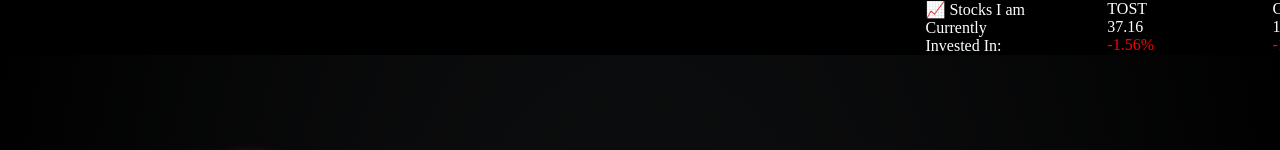
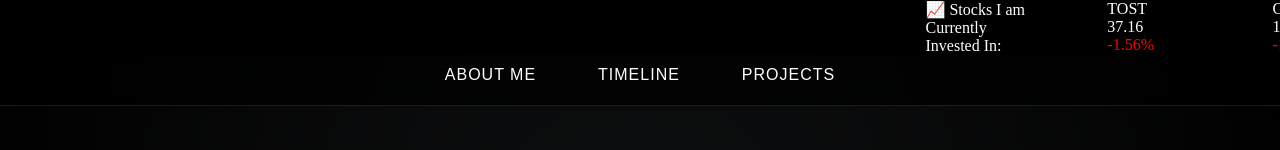
Before and after one commit to MichaelAho1/Portfolio, a React (Vite) app: page / in a window 1280 px wide. Shown: the top 150 px of the page. Built offline with nearby package versions, Linux system fonts and the light colour scheme; no server answers.

Commit message:
added navbar still need to make it so it works

```diff
--- a/src/App.css
+++ b/src/App.css
@@ -16,7 +16,7 @@ body {
   width: 100%;
   max-width: 1200px;
   padding: 20px;
-  margin-top: 40px;
+  margin-top: 125px;
   display: flex;
   flex-direction: column;
   align-items: center;
--- a/src/App.jsx
+++ b/src/App.jsx
@@ -1,6 +1,7 @@
 import { useState } from "react";
 import "./App.css";
 import StockBar from "./components/stockbar/stockbar";
+import NavBar from "./components/navbar/NavBar";
 import Profile from "./components/profile/profile";
 import Projects from "./components/projects/projects";
 import Timeline from "./components/timeline/timeline";
@@ -9,10 +10,11 @@ function App() {
   return (
     <>
       <StockBar />
+      <NavBar />
       <div className="container">
-        <Profile />
-        <Timeline />
-        <Projects />
+        <Profile id="profile" />
+        <Timeline id="timeline" />
+        <Projects id="projects" />
       </div>
     </>
   );
--- /dev/null
+++ b/src/components/NavBar/NavBar.css
@@ -0,0 +1,64 @@
+.navbar {
+    position: fixed;
+    top: 45px; /* Height of the StockBar */
+    left: 0;
+    right: 0;
+    height: 60px;
+    z-index: 999;
+    background: rgba(0, 0, 0, 0.7);
+    backdrop-filter: blur(10px);
+    transition: all 0.3s ease;
+    border-bottom: 1px solid rgba(255, 255, 255, 0.1);
+  }
+
+  .navbar.scrolled {
+    background: rgba(0, 0, 0, 0.9);
+  }
+
+  .nav-content {
+    max-width: 1200px;
+    margin: 0 auto;
+    height: 100%;
+    display: flex;
+    justify-content: center;
+    align-items: center;
+  }
+
+  .nav-links {
+    display: flex;
+    gap: 30px;
+  }
+
+  .nav-button {
+    background: transparent;
+    border: none;
+    color: #fff;
+    font-size: 1rem;
+    cursor: pointer;
+    padding: 8px 16px;
+    border-radius: 4px;
+    transition: all 0.2s ease;
+    text-transform: uppercase;
+    letter-spacing: 1px;
+    font-weight: 500;
+  }
+
+  .nav-button:hover {
+    background: rgba(255, 255, 255, 0.1);
+    transform: translateY(-1px);
+  }
+
+  .nav-button:active {
+    transform: translateY(0);
+  }
+
+  @media (max-width: 768px) {
+    .nav-links {
+      gap: 15px;
+    }
+
+    .nav-button {
+      padding: 6px 12px;
+      font-size: 0.9rem;
+    }
+  }
--- /dev/null
+++ b/src/components/NavBar/NavBar.jsx
@@ -0,0 +1,50 @@
+import React, { useState, useEffect } from 'react';
+import './NavBar.css';
+
+export const NavBar = () => {
+  const [isScrolled, setIsScrolled] = useState(false);
+
+  useEffect(() => {
+    const handleScroll = () => {
+      setIsScrolled(window.scrollY > 50);
+    };
+
+    window.addEventListener('scroll', handleScroll);
+    return () => window.removeEventListener('scroll', handleScroll);
+  }, []);
+
+  const scrollToSection = (sectionId) => {
+    const element = document.getElementById(sectionId);
+    const navbar = document.querySelector('.navbar');
+    const stockBar = document.querySelector('.stockBar');
+
+    if (element && navbar && stockBar) {
+      const totalOffset = navbar.offsetHeight + stockBar.offsetHeight;
+      const elementPosition = element.getBoundingClientRect().top + window.pageYOffset;
+      window.scrollTo({
+        top: elementPosition - totalOffset,
+        behavior: 'smooth'
+      });
+    }
+  };
+
+  return (
+    <nav className={`navbar ${isScrolled ? 'scrolled' : ''}`}>
+      <div className="nav-content">
+        <div className="nav-links">
+          <button onClick={() => scrollToSection('profile')} className="nav-button">
+            About Me
+          </button>
+          <button onClick={() => scrollToSection('timeline')} className="nav-button">
+            Timeline
+          </button>
+          <button onClick={() => scrollToSection('projects')} className="nav-button">
+            Projects
+          </button>
+        </div>
+      </div>
+    </nav>
+  );
+};
+
+export default NavBar;
```
